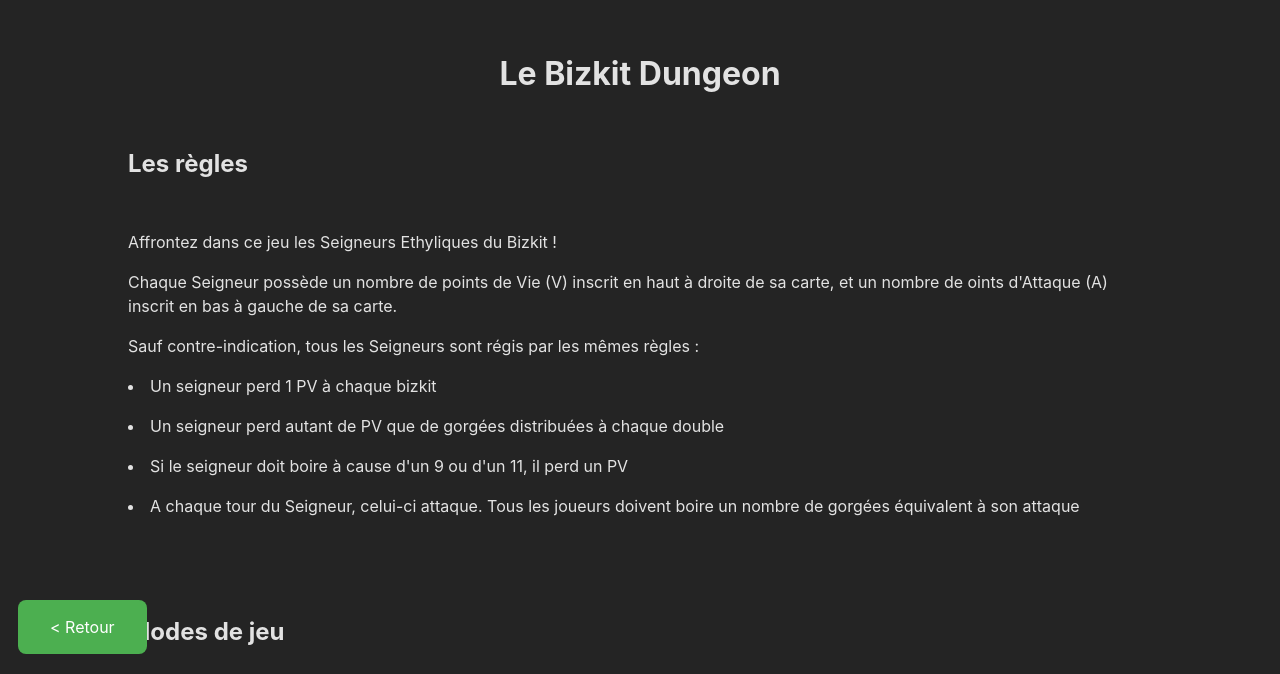
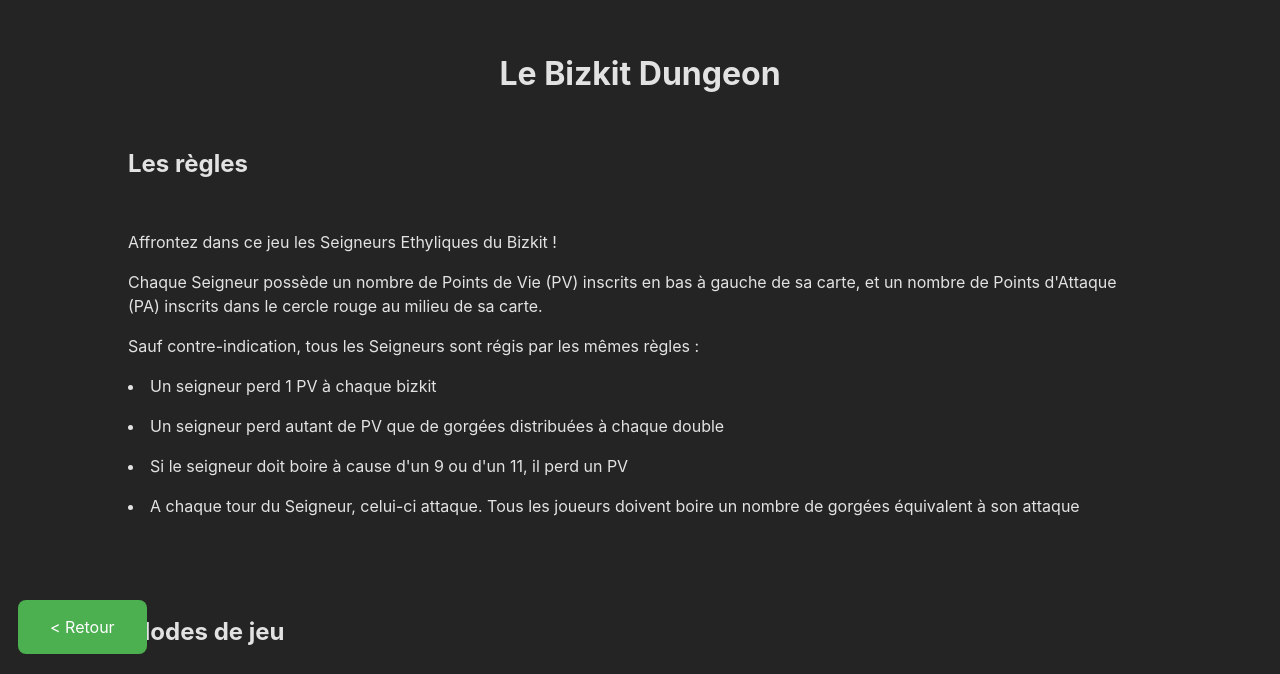
Before and after one commit to YohannBethoule/BizkitPWA, a Vue app: page /rules in a window 1280 px wide. Shown: the part 126-800 px from the top of the page. Built offline with nearby package versions, Linux system fonts and the light colour scheme.

Commit message:
Fix rules typos

```diff
--- a/src/pages/Rules.vue
+++ b/src/pages/Rules.vue
@@ -9,8 +9,8 @@
         <section>
             <h2>Les règles</h2>
             <p>Affrontez dans ce jeu les Seigneurs Ethyliques du Bizkit ! </p>
-            <p>Chaque Seigneur possède un nombre de points de Vie (V) inscrit en haut à droite de sa carte,
-                et un nombre de oints d'Attaque (A) inscrit en bas à gauche de sa carte. </p>
+            <p>Chaque Seigneur possède un nombre de Points de Vie (PV) inscrits en bas à gauche de sa carte,
+                et un nombre de Points d'Attaque (PA) inscrits dans le cercle rouge au milieu de sa carte. </p>
             <p>Sauf contre-indication, tous les Seigneurs sont régis par les mêmes règles : </p>
             <ul>
                 <li>Un seigneur perd 1 PV à chaque bizkit</li>
```
